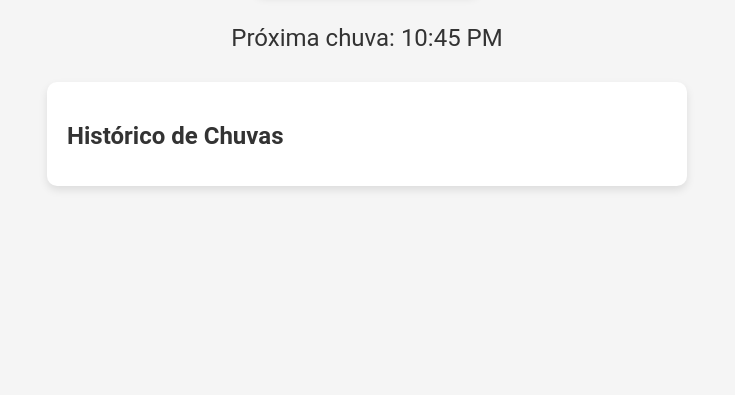
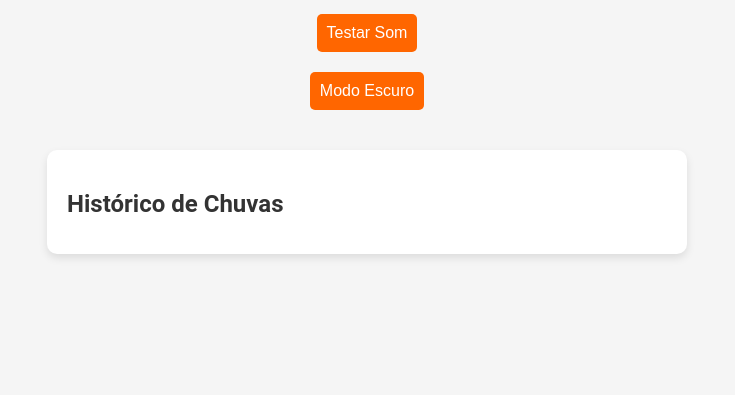
Before and after one commit to Maayk/tlchuva, a plain HTML site: page index.html in a window 1280 px wide. Shown: the part 405-800 px from the top of the page, without its empty margins (273-1008 px from the left). Drawn offline with Linux system fonts and the light colour scheme.

Commit message:
Update index.html

```diff
--- a/index.html
+++ b/index.html
@@ -10,7 +10,13 @@
 
     <h1>Próxima Chuva no Throne and Liberty</h1>
     <div id="timer">00:00:00</div>
-    <div id="next-rain">Próxima chuva: <span id="next-rain-time">22:45</span></div>
+    <div id="next-rain">Próxima chuva: <span id="next-rain-time">00:15</span></div>
+
+    <div class="controls">
+        <button id="test-sound">Testar Som</button>
+        <button id="toggle-dark-mode">Modo Escuro</button>
+    </div>
+
 
     <div id="history">
         <h2>Histórico de Chuvas</h2>
```
